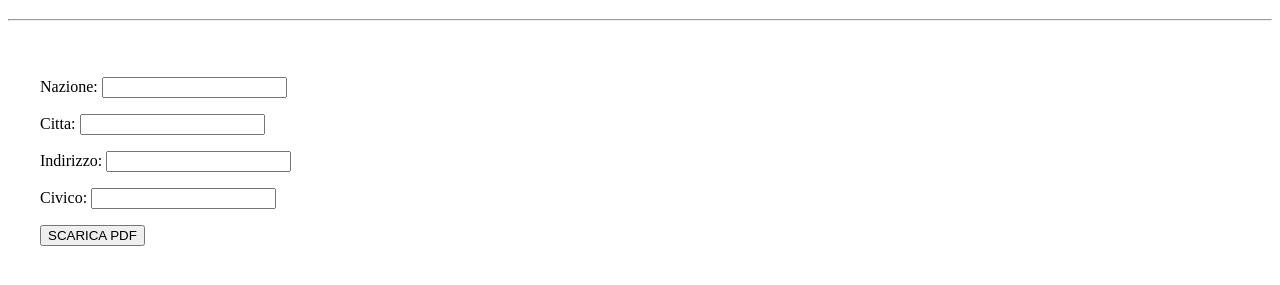
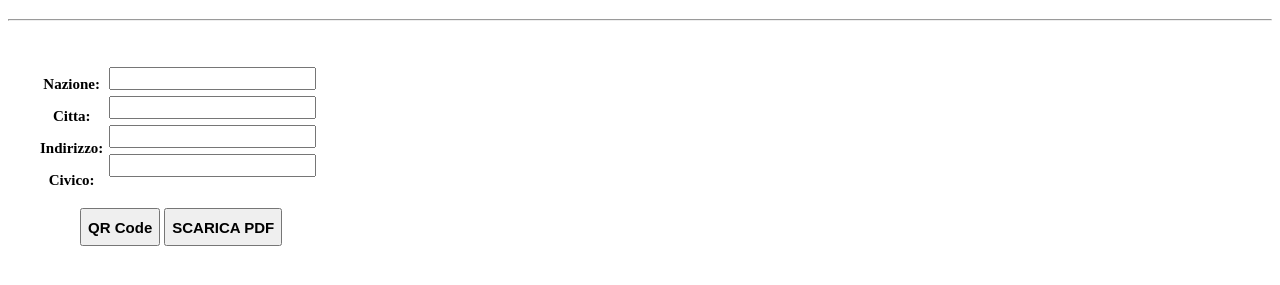
Before and after one commit to giacomofuria/qrcode-generator, a plain HTML site: page index.html in a window 1280 px wide. Shown: the part 61-346 px from the top of the page. Drawn offline with nearby package versions, Linux system fonts and the light colour scheme.

Commit message:
Modifiche varie allo stile

```diff
--- a/test.html
+++ b/index.html
@@ -14,18 +14,28 @@
         text-align: center;
         background-color: white;
       }
+      div{
+        /*
+        border-style: solid;
+        border-width: 0.5px;
+        border-color: black;
+        */
+      }
       #form{
         margin: 2em;
         float: left;
       }
       #qrcode_container{
-
+        /*
         margin-top: 10.5em;
         margin-left: 10em;
-
+        */
+        margin: 0;
         float: left;
-        width: 500px;
-        height: 500px;
+        /*
+        width: 170px;
+        height: 190px;
+        */
         text-align: center;
         background-color: white;
       }
@@ -33,6 +43,38 @@
         background-color: white;
         padding: 2em;
       }
+      #labels{
+        float: left;
+        text-align: center;
+        font-weight: bold;
+        font-size: 15px;
+      }
+      #inputs{
+        float:left;
+      }
+      input{
+        display: block;
+        margin : 0.4em;
+        text-align: left;
+        font-size: 15px;
+      }
+      #button-container{
+        clear: left;
+        text-align: center;
+      }
+      button{
+        text-align: center;
+        font-weight: bold;
+        font-size: 15px;
+        /*
+        width: 15em;
+        height: 3em;
+        margin: 1em;
+        */
+        height: 2.5em;
+        margin-top: 0.3em;
+      }
+
     </style>
 
     <!-- per generazione qr code -->
@@ -84,8 +126,10 @@
         return modulo;
       }
       function generate_qrcode(){
+        /*
         var title = document.getElementById("title_qrcode");
         title.firstChild.nodeValue = "QR Code";
+        */
         var country = document.getElementById("country").value;
         var city = document.getElementById("city").value;
         var address = document.getElementById("address").value;
@@ -94,23 +138,27 @@
         //var componenti_indirizzo = address.split(" ");
 
         address = address.replace(new RegExp(' ','g'),"%20");
-        console.log(address);
+        //console.log(address);
 
         var stringaLink = "https://www.google.com/maps/search/?api=1&query="+civic+"%2C"+address+"%20"+city+"%20"+country;
 
-        console.log(stringaLink);
+        //console.log(stringaLink);
         jQuery(function(){
-        jQuery('#qrcode').qrcode(stringaLink);
+        jQuery('#qrcode').qrcode({width: 164,height: 164,text: stringaLink});
         })
 
         var link = document.getElementById("link");
         link.setAttribute("href",stringaLink);
-        link.text=stringaLink;
+        link.text="click here";
       }
       var doc;
 
       function generate_pdf(){
-        generate_qrcode();
+        var qrcode_container = document.getElementById("qrcode");
+        if(qrcode_container.firstChild == null){
+          generate_qrcode();
+        }
+
 
 
         doc = new jsPDF();
@@ -133,7 +181,7 @@
          onrendered:function(canvas){
 
          var img=canvas.toDataURL("image/png");
-         doc.addImage(img,'PNG',-20,53);
+         doc.addImage(img,'PNG',0,53);
          doc.save('test.pdf'); // Qui viene salvato il pdf
          }
          });
@@ -143,20 +191,33 @@
 <body>
 <h1>QR code generator</h1>
 <hr>
-  <div>
     <div id="form">
-        <p>Nazione: <input id="country"></p>
-        <p>Citta: <input id="city"></p>
-        <p>Indirizzo: <input id="address"></p>
-        <p>Civico: <input id="civic"></p>
-      <button onclick="generate_pdf()">SCARICA PDF</button>
+      <div id="labels">
+        <p>Nazione: </p>
+        <p>Citta: </p>
+        <p>Indirizzo: </p>
+        <p>Civico: </p>
+      </div>
+
+      <div id="inputs">
+        <input id="country">
+        <input id="city">
+        <input id="address">
+        <input id="civic">
+      </div>
+      <div id="button-container">
+        <button  onclick="generate_qrcode()">QR Code</button>
+        <button id="generate" onclick="generate_pdf()">SCARICA PDF</button>
+      </div>
+
+
     </div>
+
+
     <div id="qrcode_container">
-        <h3 id="title_qrcode"> </h3>
         <div id="qrcode"></div>
         <br>
         <a id="link"></a>
     </div>
-  <div>
 </body>
 </html>
```
